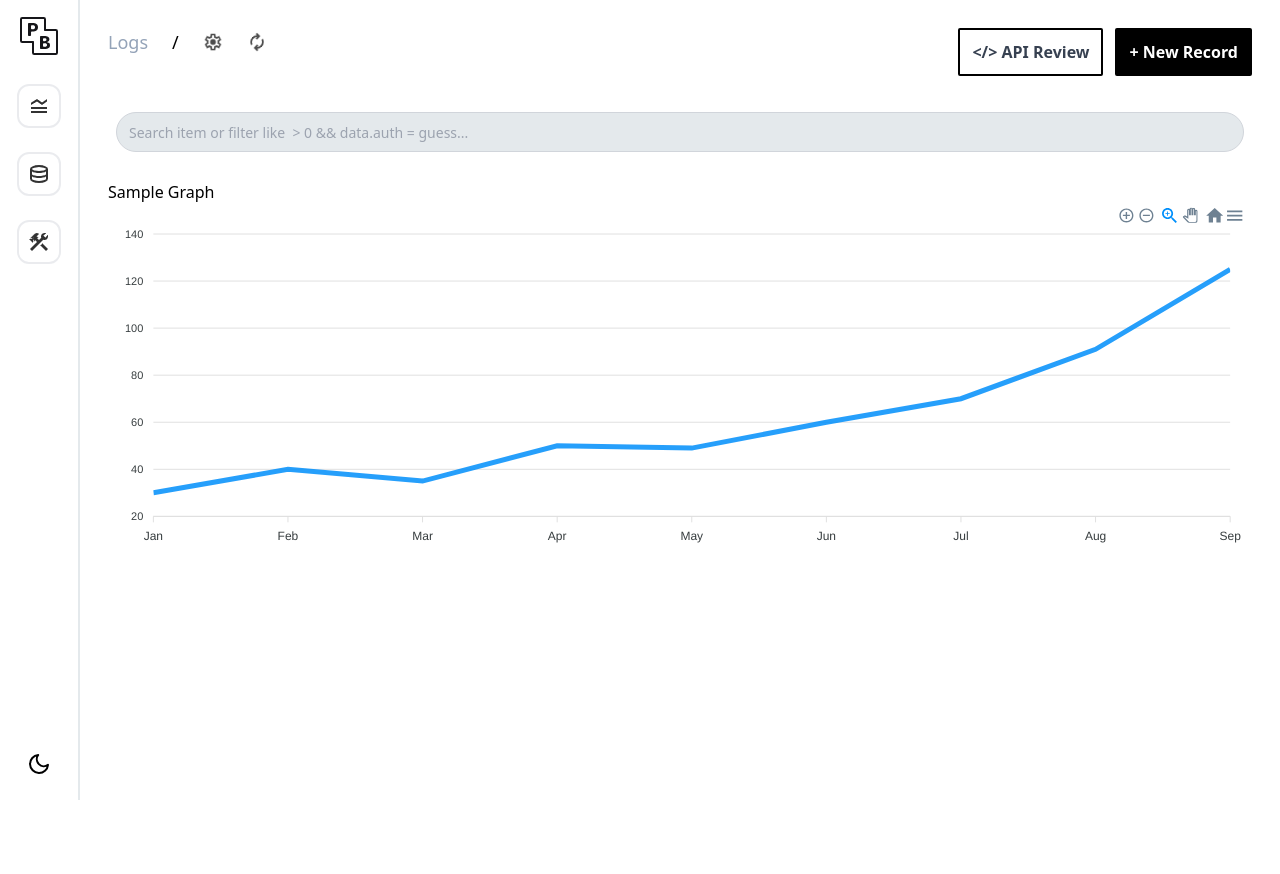
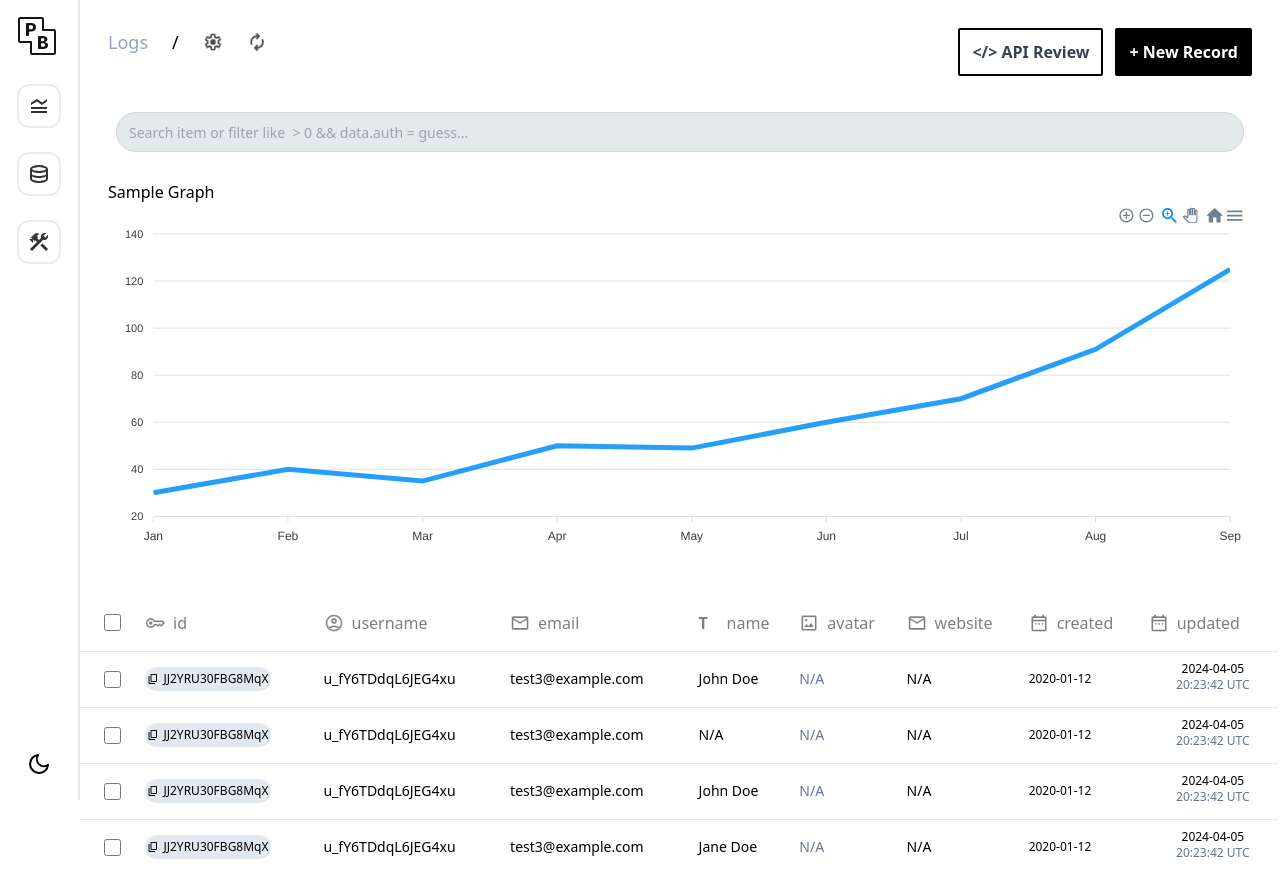
Before and after one commit to Mike47ip/pocketbase_admin_dash, a React (Vite) app in the folder admin_dash/: page /chart in a window 1280 px wide. Before the commit the page ends 800 px from the top, so only its background shows below. Built offline with nearby package versions, Linux system fonts and the light colour scheme.

Commit message:
Fix sidebar position

```diff
--- a/admin_dash/src/App.jsx
+++ b/admin_dash/src/App.jsx
@@ -28,6 +28,7 @@ function App() {
     <Navbar toggleSidebar={toggleSidebar} toggleDarkMode={toggleDarkMode} darkMode={darkMode} />
     <div className={`flex w-full overflow-x-hidden ${darkMode ? 'dark' : 'light'}`}>
      <Sidebar isVisible={sidebarVisible} toggleDarkMode={toggleDarkMode} toggleSidebar={toggleSidebar} darkMode={darkMode} />
+     {/* <div className="w-20 hidden h-screen lg:flex"></div> */}
      <Routes>
       <Route path="/" element={<Database darkMode={darkMode} />} />
       <Route path="/chart" element={<Graph darkMode={darkMode}/>} />
--- a/admin_dash/src/components/navbars/sidebar.jsx
+++ b/admin_dash/src/components/navbars/sidebar.jsx
@@ -30,17 +30,18 @@ const Sidebar = ({ isVisible, toggleSidebar, darkMode, toggleDarkMode }) => {
 
  return (
   <>
-   <nav className={`${sidebarClass} `}>
+   <nav className={`${sidebarClass} h-screen`}>
     <div
      id="sidebar1"
-     className="flex justify-between items-center flex-col w-20 border-r-2 border-r-custom-slate h-screen"
+     className="flex justify-between items-center flex-col  w-20 "
     >
-     <div className="flex flex-col items-center">
-      <img className="w-10 py-4" src={PG} alt="" />
+     <div className="flex flex-col items-center justify-between  w-20 fixed border-r-2 border-r-custom-slate h-screen">
+      <div className="flex flex-col justify-center">
+       <img className="w-10 py-4 " src={PG} alt="" />
        <Link to="/chart">
         <button
          onClick={() => handleButtonClick("chart")}
-        className={`w-11 object-contain p-2 rounded-xl my-3 opacity-80 hover:bg-custom-slate border-2 ${
+         className={` top-12 w-11 object-contain p-2 rounded-xl my-3 opacity-80 hover:bg-custom-slate border-2 ${
           location.pathname === "/chart" && activeButton === "chart"
            ? "border-black"
            : ""
@@ -93,6 +94,7 @@ const Sidebar = ({ isVisible, toggleSidebar, darkMode, toggleDarkMode }) => {
       />
      </div>
      </div>
+    </div>
    </nav>
   </>
  );
--- a/admin_dash/src/pages/graph.jsx
+++ b/admin_dash/src/pages/graph.jsx
@@ -1,6 +1,12 @@
 import ReactApexChart from "react-apexcharts";
 import settings from "../assets/settings.png";
 import refresh from "../assets/refresh.png";
+import mail from "../assets/mail.png";
+import key from "../assets/key.png";
+import account from "../assets/account.png";
+import image from "../assets/image.png";
+import date from "../assets/date.png";
+import copy from "../assets/copy.png";
 
 const Graph = ({darkMode}) => {
  // Define chart options
@@ -23,7 +29,7 @@ const Graph = ({darkMode}) => {
 
  return (
   <>
-   <div className="flex flex-col w-full">
+   <div className="flex flex-col w-full overflow-y-hidden">
     <div className="flex justify-between  p-7">
      <div className="Titles flex gap-6 text-md lg:text-lg">
       <h1 className="text-slate-400">Logs</h1>
@@ -70,6 +76,208 @@ const Graph = ({darkMode}) => {
       height={350}
      />
     </div>
+
+
+
+    <div className="!border-l-2 !border-l-custom-slate m-[-2px] overflow-x-auto w-full">
+
+
+
+    <table className="table-auto w-full ">
+        <thead className="h-10  hover:bg-custom-slate cursor-pointer">
+         <tr className={`text-start ${darkMode ? "hover:bg-red-500 cursor-pointer" : "hover:bg-custom-slate"}`}>
+          <th className="text-start w-16">
+           {" "}
+           <div className="flex items-center px-5 lg:px-0  justify-center">
+            <input className="w-[17px] h-[17px]" type="checkbox" />
+           </div>
+          </th>
+          <th className="h-14 ">
+           <div
+            className="flex gap-2 opacity-50
+            "
+           >
+            <img className="w-5 object-contain" src={key} alt="" />{" "}
+            <span className="font-medium">id</span>
+           </div>
+          </th>
+          <th className="text-start pl-4 xl:!pl-0 lg:!pl-4">
+           <div
+            className="flex gap-2 opacity-50
+         text-start"
+           >
+            <img className="w-5 object-contain" src={account} alt="" />
+            <span className="font-medium">username</span>
+           </div>{" "}
+          </th>
+          <th className="text-start pl-4 xl:!pl-0 lg:!pl-4">
+           {" "}
+           <div
+            className="flex gap-2 opacity-50
+            text-start"
+           >
+            <img className="w-5 object-contain" src={mail} alt="" />
+            <span className="font-medium">email</span>
+           </div>{" "}
+          </th>
+          <th className="text-start pl-4 xl:!pl-0 lg:!pl-4">
+           {" "}
+           <div
+            className="flex gap-2 opacity-50
+         text-start"
+           >
+            <span className="w-5 object-contain">T</span>
+            <span className="font-medium">name</span>
+           </div>{" "}
+          </th>
+          <th className="text-start pl-4 xl:!pl-0 lg:!pl-4">
+           {" "}
+           <div
+            className="flex gap-2 opacity-50
+            text-start"
+           >
+            <img className="w-5 object-contain" src={image} alt="" />
+            <span className="font-medium">avatar</span>
+           </div>{" "}
+          </th>
+          <th className="text-start pl-4 xl:!pl-0 lg:!pl-9">
+           {" "}
+           <div
+            className="flex gap-2 opacity-50
+            text-start"
+           >
+            <img className="w-5 object-contain" src={mail} alt="" />
+            <span className="font-medium">website</span>
+           </div>{" "}
+          </th>
+          <th className="text-start pl-4 xl:!pl-0 lg:!pl-9">
+           {" "}
+           <div
+            className="flex gap-2 opacity-50
+         text-start"
+           >
+            <img className="w-5 object-contain" src={date} alt="" />
+            <span className="font-medium">created</span>
+           </div>{" "}
+          </th>
+          <th className="ttext-start pl-4 xl:!pl-0 lg:!pl-9">
+           {" "}
+           <div
+            className="flex gap-2 opacity-50
+            text-start"
+           >
+            <img className="w-5 object-contain" src={date} alt="" />
+            <span className="font-medium">updated</span>
+           </div>{" "}
+          </th>
+         </tr>
+        </thead>
+        <tbody>
+         <tr className={`border-b border-t ${darkMode ? "hover:bg-red-500 cursor-pointer !text-white" : "hover:bg-custom-slate"} h-14 text-sm cursor-pointer`}>
+          <td>
+           <div className="flex items-center lg:px-0  justify-center">
+            <input className="w-[17px] h-[17px]" type="checkbox" />
+           </div>
+          </td>
+          <td>
+          <span className={`flex w- w-[126px] justify-center ${darkMode ? "text-black" : ""} gap-1 text-xs  py-1 rounded-2xl bg-slate-200`}>
+            <img className="w-3 object-contain" src={copy} alt="" />{" "}
+            <span>JJ2YRU30FBG8MqX</span>{" "}
+           </span>
+          </td>
+          <td className="pl-3 xl:!pl-0 lg:!pl-4">u_fY6TDdqL6JEG4xu</td>
+          <td className="pl-3 xl:!pl-0 lg:!pl-4">test3@example.com</td>
+          <td className="pl-3 xl:!pl-0 lg:!pl-4">John Doe</td>
+          <td className="pl-4 xl:!pl-0 lg:!pl-4 text-slate-500">N/A</td>
+          <td className="pl-5 xl:!pl-0 lg:!pl-9 ">N/A</td>
+          <td className="text-xs pl-6 whitespace-nowrap xl:!pl-0 lg:!pl-9">
+           2020-01-12{" "}
+          </td>
+          <td className="flex mt-2 flex-col whitespace-nowrap pl-9 xl:!pl-0 lg:!pl-9 text-xs items-center justify-center ">
+           <span>2024-04-05</span>{" "}
+           <span className="text-slate-500">20:23:42 UTC</span>
+          </td>
+         </tr>
+         <tr className={`border-b border-t ${darkMode ? "hover:bg-red-500 cursor-pointer !text-white" : "hover:bg-custom-slate"} h-14 text-sm cursor-pointer`}>
+          <td>
+           <div className="flex items-center lg:px-0  justify-center">
+            <input className="w-[17px] h-[17px]" type="checkbox" />
+           </div>
+          </td>
+          <td>
+          <span className={`flex w- w-[126px] justify-center ${darkMode ? "text-black" : ""} gap-1 text-xs  py-1 rounded-2xl bg-slate-200`}>
+            <img className="w-3 object-contain" src={copy} alt="" />{" "}
+            <span>JJ2YRU30FBG8MqX</span>{" "}
+           </span>
+          </td>
+          <td className="pl-3 xl:!pl-0 lg:!pl-4">u_fY6TDdqL6JEG4xu</td>
+          <td className="pl-3 xl:!pl-0 lg:!pl-4">test3@example.com</td>
+          <td className="pl-3 xl:!pl-0 lg:!pl-4">N/A</td>
+          <td className="pl-4 xl:!pl-0 lg:!pl-4 text-slate-500">N/A</td>
+          <td className="pl-5 xl:!pl-0 lg:!pl-9 ">N/A</td>
+          <td className="text-xs pl-6 whitespace-nowrap xl:!pl-0 lg:!pl-9">
+           2020-01-12{" "}
+          </td>
+          <td className="flex mt-2 flex-col whitespace-nowrap pl-9 xl:!pl-0 lg:!pl-9 text-xs items-center justify-center ">
+           <span>2024-04-05</span>{" "}
+           <span className="text-slate-500">20:23:42 UTC</span>
+          </td>
+         </tr>
+         <tr className={`border-b border-t ${darkMode ? "hover:bg-red-500 cursor-pointer !text-white" : "hover:bg-custom-slate"} h-14 text-sm cursor-pointer`}>
+          <td>
+           <div className="flex items-center lg:px-0  justify-center">
+            <input className="w-[17px] h-[17px]" type="checkbox" />
+           </div>
+          </td>
+          <td>
+          <span className={`flex w- w-[126px] justify-center ${darkMode ? "text-black" : ""} gap-1 text-xs  py-1 rounded-2xl bg-slate-200`}>
+            <img className="w-3 object-contain" src={copy} alt="" />{" "}
+            <span>JJ2YRU30FBG8MqX</span>{" "}
+           </span>
+          </td>
+          <td className="pl-3 xl:!pl-0 lg:!pl-4">u_fY6TDdqL6JEG4xu</td>
+          <td className="pl-3 xl:!pl-0 lg:!pl-4">test3@example.com</td>
+          <td className="pl-3 xl:!pl-0 lg:!pl-4">John Doe</td>
+          <td className="pl-4 xl:!pl-0 lg:!pl-4 text-slate-500">N/A</td>
+          <td className="pl-5 xl:!pl-0 lg:!pl-9 ">N/A</td>
+          <td className="text-xs pl-6 whitespace-nowrap xl:!pl-0 lg:!pl-9">
+           2020-01-12{" "}
+          </td>
+          <td className="flex mt-2 flex-col whitespace-nowrap pl-9 xl:!pl-0 lg:!pl-9 text-xs items-center justify-center ">
+           <span>2024-04-05</span>{" "}
+           <span className="text-slate-500">20:23:42 UTC</span>
+          </td>
+         </tr>
+         <tr className={`border-b border-t ${darkMode ? "hover:bg-red-500 cursor-pointer !text-white" : "hover:bg-custom-slate"} h-14 text-sm cursor-pointer`}>
+          <td>
+           <div className="flex items-center lg:px-0  justify-center">
+            <input className="w-[17px] h-[17px]" type="checkbox" />
+           </div>
+          </td>
+          <td>
+          <span className={`flex w- w-[126px] justify-center ${darkMode ? "text-black" : ""} gap-1 text-xs  py-1 rounded-2xl bg-slate-200`}>
+            <img className="w-3 object-contain" src={copy} alt="" />{" "}
+            <span>JJ2YRU30FBG8MqX</span>{" "}
+           </span>
+          </td>
+          <td className="pl-3 xl:!pl-0 lg:!pl-4">u_fY6TDdqL6JEG4xu</td>
+          <td className="pl-3 xl:!pl-0 lg:!pl-4">test3@example.com</td>
+          <td className="pl-3 xl:!pl-0 lg:!pl-4">Jane Doe</td>
+          <td className="pl-4 xl:!pl-0 lg:!pl-4 text-slate-500">N/A</td>
+          <td className="pl-5 xl:!pl-0 lg:!pl-9 ">N/A</td>
+          <td className="text-xs pl-6 whitespace-nowrap xl:!pl-0 lg:!pl-9">
+           2020-01-12{" "}
+          </td>
+          <td className="flex mt-2 flex-col whitespace-nowrap pl-9 xl:!pl-0 lg:!pl-9 text-xs items-center justify-center ">
+           <span>2024-04-05</span>{" "}
+           <span className="text-slate-500">20:23:42 UTC</span>
+          </td>
+         </tr>
+         {/* Add more rows as needed */}
+        </tbody>
+       </table>
+       </div>
+
    </div>
   </>
  );
```
Also changed, not shown: admin_dash/src/assets/bookmark.png (added). Lines whose indentation alone changed are shown as unchanged.
